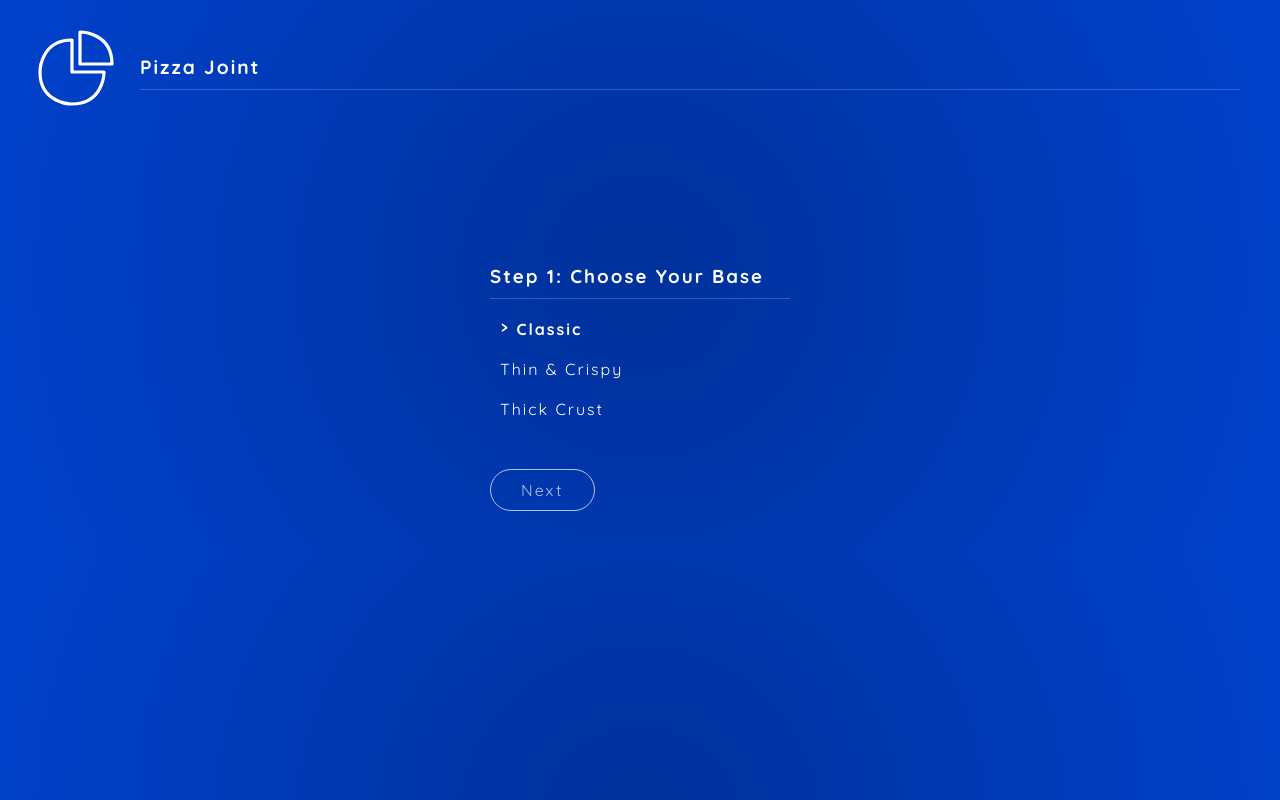
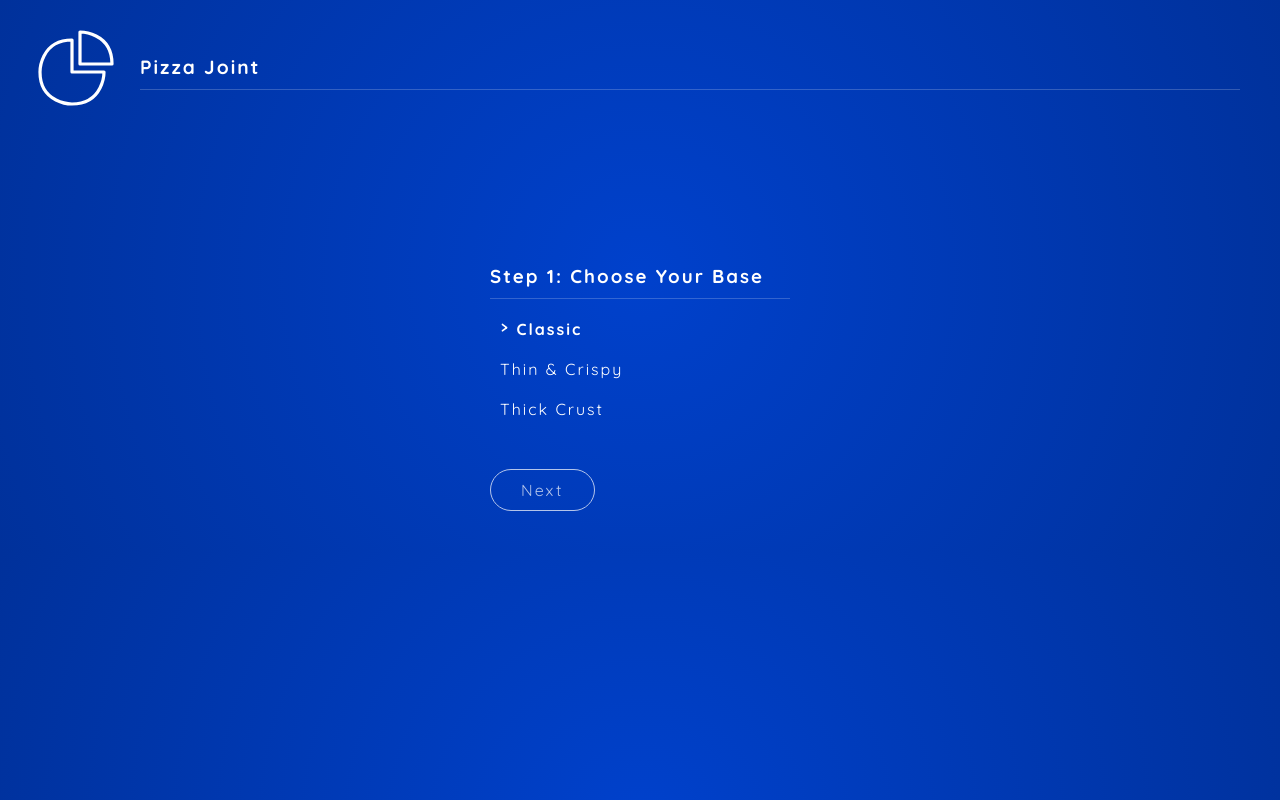
Before and after one commit to hendraaagil/pizza-joint, a React (Create React App) app: page /base in a window 1280 px wide. Both pictures are taken after a click on the item "Classic". Built offline with nearby package versions, Linux system fonts and the light colour scheme.

Commit message:
Variants #1

```diff
--- a/src/components/Base.js
+++ b/src/components/Base.js
@@ -1,6 +1,38 @@
 import React from 'react';
 import { Link } from 'react-router-dom';
 import { motion } from 'framer-motion';
+
+const containerVariants = {
+  // hidden / initial
+  hidden: {
+    opacity: 0,
+    x: '100vw',
+  },
+  // visible / animate
+  // transition is inside visible. So don't write on your element
+  visible: {
+    opacity: 1,
+    x: 0,
+    transition: {
+      type: 'spring',
+      delay: 0.5,
+      stiffness: 120,
+    },
+  },
+};
+
+const nextVariants = {
+  hidden: {
+    x: '-100vw',
+  },
+  visible: {
+    x: 0,
+    transition: {
+      type: 'spring',
+      stiffness: 120,
+    },
+  },
+};
 
 const Base = ({ addBase, pizza }) => {
   const bases = ['Classic', 'Thin & Crispy', 'Thick Crust'];
@@ -8,9 +40,9 @@ const Base = ({ addBase, pizza }) => {
   return (
     <motion.div
       className="base container"
-      initial={{ x: '100vw' }}
-      animate={{ x: 0 }}
-      transition={{ type: 'spring', delay: 0.5, stiffness: 120 }}
+      variants={containerVariants}
+      initial="hidden"
+      animate="visible"
     >
       <h3>Step 1: Choose Your Base</h3>
       <ul>
@@ -34,12 +66,8 @@ const Base = ({ addBase, pizza }) => {
       </ul>
 
       {pizza.base && (
-        <motion.div
-          className="next"
-          initial={{ x: '-100vw' }}
-          animate={{ x: 0 }}
-          transition={{ type: 'spring', stiffness: 120 }}
-        >
+        // initial & animate don't need to write in down below, because they already inherit from the parent element
+        <motion.div className="next" variants={nextVariants}>
           <Link to="/toppings">
             <motion.button
               whileHover={{
--- a/src/index.css
+++ b/src/index.css
@@ -18,11 +18,11 @@ div {
 }
 
 body {
-  background-color: rgb(0, 49, 155);
+  background-color: rgb(0, 65, 204);
   background: radial-gradient(
     circle,
-    rgba(0, 49, 155, 1) 0%,
-    rgba(0, 65, 204, 1) 100%
+    rgba(0, 65, 204, 1) 0%,
+    rgba(0, 49, 155, 1) 100%
   );
   overflow: hidden;
 }
```
